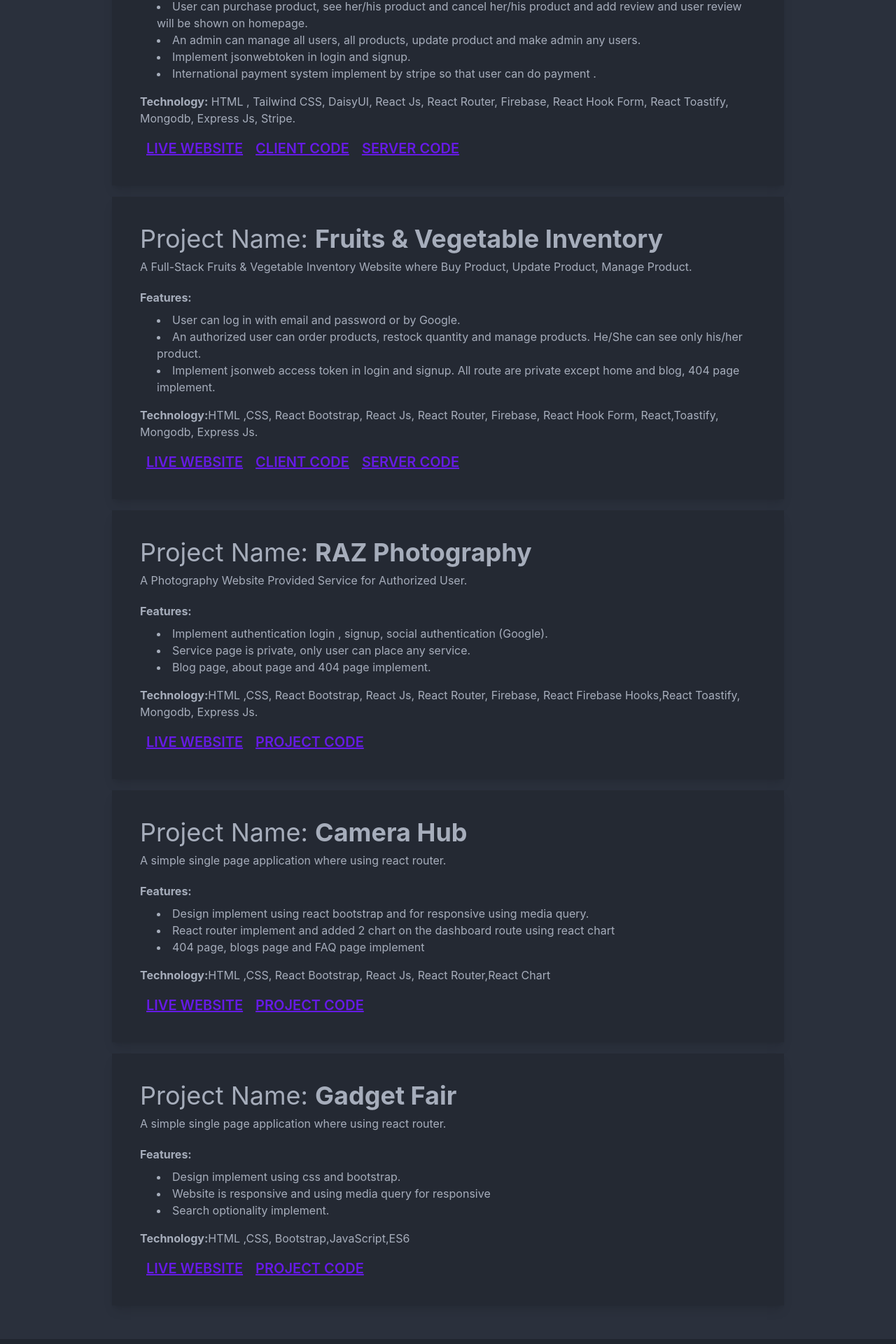
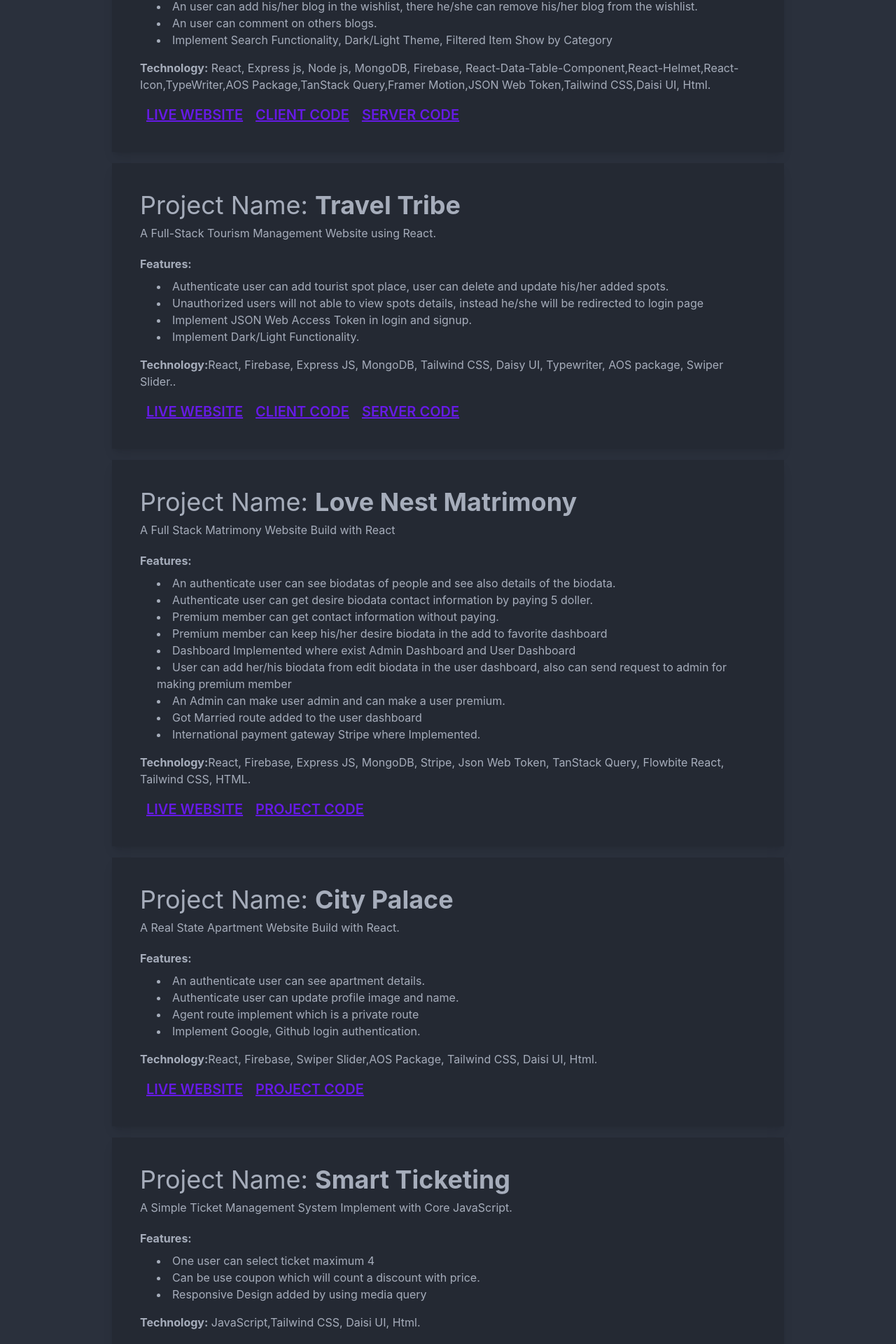
Before and after one commit to arifraj9911/developer-portfolio-arif, a React (Create React App) app: page /projects in a window 1280 px wide. Shown: the part 351-2271 px from the top of the page at 70% size. Built offline with nearby package versions, Linux system fonts and the light colour scheme; the HTML template or start-up script is replaced by a standard one.

Commit message:
project overview section update

```diff
--- a/src/components/ProjectsOverview.js
+++ b/src/components/ProjectsOverview.js
@@ -6,84 +6,86 @@ const ProjectsOverview = () => {
     <div className="my-12 lg:px-40">
       <div className="text-left shadow-lg bg-base-200 mb-4 p-10">
         <h2 className="text-2xl lg:text-4xl mb-2">
-          Project Name: <span className="font-bold">Component House</span>
+          Project Name: <span className="font-bold">Sports EYE</span>
         </h2>
-        <p>
-          A Full-Stack Manufacturing Website of Parts of Computer or Laptop. A
-          User Can Buy Product and An Admin Can Manage Things.
-        </p>
+        <p>A Full-Stack Sports Blog Website Build with React.</p>
         <div className="mt-5">
           <p className="font-bold mb-2">Features:</p>
           <div className="ml-6">
             <li>
-              User can purchase product, see her/his product and cancel her/his
-              product and add review and user review will be shown on homepage.
+              An authenticate user can add his/her blog , edit and also can
+              update his/her blog.
             </li>
             <li>
-              An admin can manage all users, all products, update product and
-              make admin any users.
+              An user can add his/her blog in the wishlist, there he/she can
+              remove his/her blog from the wishlist.
             </li>
-            <li>Implement jsonwebtoken in login and signup.</li>
+            <li>An user can comment on others blogs.</li>
             <li>
-              International payment system implement by stripe so that user can
-              do payment .
+              Implement Search Functionality, Dark/Light Theme, Filtered Item
+              Show by Category
             </li>
           </div>
           <p className="mt-4">
-            <span className="font-bold">Technology:</span> HTML , Tailwind CSS,
-            DaisyUI, React Js, React Router, Firebase, React Hook Form, React
-            Toastify, Mongodb, Express Js, Stripe.
+            <span className="font-bold">Technology:</span> React, Express js,
+            Node js, MongoDB, Firebase,
+            React-Data-Table-Component,React-Helmet,React-Icon,TypeWriter,AOS
+            Package,TanStack Query,Framer Motion,JSON Web Token,Tailwind
+            CSS,Daisi UI, Html.
           </p>
         </div>
         <div className="mt-4">
-          <a href="https://component-house.web.app/" target="_blank">
-            <button class="btn btn-link btn-xs text-1xl lg:text-xl">Live Website</button>
+          <a href="https://sports-blog-f1e26.web.app/" target="_blank">
+            <button class="btn btn-link btn-xs text-1xl lg:text-xl">
+              Live Website
+            </button>
           </a>
           <a
             href="https://github.com/arifraj199/component-house-client"
             target="_blank"
           >
-            <button class="btn btn-link btn-xs text-1xl lg:text-xl">Client Code</button>
+            <button class="btn btn-link btn-xs text-1xl lg:text-xl">
+              Client Code
+            </button>
           </a>
           <a
             href="https://github.com/arifraj199/component-house-server"
             target="_blank"
           >
-            <button class="btn btn-link btn-xs text-1xl lg:text-xl">Server Code</button>
+            <button class="btn btn-link btn-xs text-1xl lg:text-xl">
+              Server Code
+            </button>
           </a>
         </div>
       </div>
 
       <div className="text-left shadow-lg bg-base-200 mb-4 p-10">
         <h2 className="text-2xl lg:text-4xl mb-2">
-          Project Name:{" "}
-          <span className="font-bold">Fruits & Vegetable Inventory</span>
+          Project Name: <span className="font-bold">Travel Tribe</span>
         </h2>
-        <p>
-          A Full-Stack Fruits & Vegetable Inventory Website where Buy Product,
-          Update Product, Manage Product.
-        </p>
+        <p>A Full-Stack Tourism Management Website using React.</p>
         <div className="mt-5">
           <p className="font-bold mb-2">Features:</p>
           <div className="ml-6">
-            <li>User can log in with email and password or by Google.</li>
             <li>
-              An authorized user can order products, restock quantity and manage
-              products. He/She can see only his/her product.
+              Authenticate user can add tourist spot place, user can delete and
+              update his/her added spots.
             </li>
             <li>
-              Implement jsonweb access token in login and signup. All route are
-              private except home and blog, 404 page implement.
+              Unauthorized users will not able to view spots details, instead
+              he/she will be redirected to login page
             </li>
+            <li>Implement JSON Web Access Token in login and signup.</li>
+            <li>Implement Dark/Light Functionality.</li>
           </div>
           <p className="mt-4">
-            <span className="font-bold">Technology:</span>HTML ,CSS, React
-            Bootstrap, React Js, React Router, Firebase, React Hook Form,
-            React,Toastify, Mongodb, Express Js.
+            <span className="font-bold">Technology:</span>React, Firebase,
+            Express JS, MongoDB, Tailwind CSS, Daisy UI, Typewriter, AOS
+            package, Swiper Slider..
           </p>
         </div>
         <div className="mt-4">
-          <a href="https://fruits-inventory.web.app/" target="_blank">
+          <a href="https://tourism-management-69cfd.web.app/" target="_blank">
             <button class="btn btn-link btn-xs text-1xl lg:text-xl">
               Live Website
             </button>
@@ -109,27 +111,46 @@ const ProjectsOverview = () => {
 
       <div className="text-left shadow-lg bg-base-200 mb-4 p-10">
         <h2 className="text-2xl lg:text-4xl mb-2">
-          Project Name: <span className="font-bold">RAZ Photography</span>
+          Project Name: <span className="font-bold">Love Nest Matrimony</span>
         </h2>
-        <p>A Photography Website Provided Service for Authorized User.</p>
+        <p>A Full Stack Matrimony Website Build with React</p>
         <div className="mt-5">
           <p className="font-bold mb-2">Features:</p>
           <div className="ml-6">
             <li>
-              Implement authentication login , signup, social authentication
-              (Google).
+              An authenticate user can see biodatas of people and see also
+              details of the biodata.
             </li>
-            <li>Service page is private, only user can place any service.</li>
-            <li>Blog page, about page and 404 page implement.</li>
+            <li>
+              Authenticate user can get desire biodata contact information by
+              paying 5 doller.
+            </li>
+            <li>Premium member can get contact information without paying.</li>
+            <li>
+              Premium member can keep his/her desire biodata in the add to
+              favorite dashboard
+            </li>
+            <li>
+              Dashboard Implemented where exist Admin Dashboard and User
+              Dashboard
+            </li>
+            <li>
+              User can add her/his biodata from edit biodata in the user
+              dashboard, also can send request to admin for making premium
+              member
+            </li>
+            <li>An Admin can make user admin and can make a user premium.</li>
+            <li>Got Married route added to the user dashboard</li>
+            <li>International payment gateway Stripe where Implemented.</li>
           </div>
           <p className="mt-4">
-            <span className="font-bold">Technology:</span>HTML ,CSS, React
-            Bootstrap, React Js, React Router, Firebase, React Firebase
-            Hooks,React Toastify, Mongodb, Express Js.
+            <span className="font-bold">Technology:</span>React, Firebase,
+            Express JS, MongoDB, Stripe, Json Web Token, TanStack Query,
+            Flowbite React, Tailwind CSS, HTML.
           </p>
         </div>
         <div className="mt-4">
-          <a href="https://weeding-photographer-b39e1.web.app/" target="_blank">
+          <a href="https://project-matrimony-9e690.web.app/" target="_blank">
             <button class="btn btn-link btn-xs text-1xl lg:text-xl">
               Live Website
             </button>
@@ -147,29 +168,57 @@ const ProjectsOverview = () => {
 
       <div className="text-left shadow-lg bg-base-200 mb-4 p-10">
         <h2 className="text-2xl lg:text-4xl mb-2">
-          Project Name: <span className="font-bold">Camera Hub</span>
+          Project Name: <span className="font-bold">City Palace</span>
         </h2>
-        <p>A simple single page application where using react router.</p>
+        <p>A Real State Apartment Website Build with React.</p>
         <div className="mt-5">
           <p className="font-bold mb-2">Features:</p>
           <div className="ml-6">
-            <li>
-              Design implement using react bootstrap and for responsive using
-              media query.
-            </li>
-            <li>
-              React router implement and added 2 chart on the dashboard route
-              using react chart
-            </li>
-            <li>404 page, blogs page and FAQ page implement</li>
+            <li>An authenticate user can see apartment details.</li>
+            <li>Authenticate user can update profile image and name.</li>
+            <li>Agent route implement which is a private route</li>
+            <li>Implement Google, Github login authentication.</li>
           </div>
           <p className="mt-4">
-            <span className="font-bold">Technology:</span>HTML ,CSS, React
-            Bootstrap, React Js, React Router,React Chart
+            <span className="font-bold">Technology:</span>React, Firebase,
+            Swiper Slider,AOS Package, Tailwind CSS, Daisi UI, Html.
           </p>
         </div>
         <div className="mt-4">
-          <a href="https://assignment-camera-hub.netlify.app/" target="_blank">
+          <a href="https://apartment-react-assignment.web.app/" target="_blank">
+            <button class="btn btn-link btn-xs text-1xl lg:text-xl">
+              Live Website
+            </button>
+          </a>
+          <a href="https://github.com/arifraj199/camera-hub" target="_blank">
+            <button class="btn btn-link btn-xs text-1xl lg:text-xl">
+              Project Code
+            </button>
+          </a>
+        </div>
+      </div>
+      <div className="text-left shadow-lg bg-base-200 mb-4 p-10">
+        <h2 className="text-2xl lg:text-4xl mb-2">
+          Project Name: <span className="font-bold">Smart Ticketing</span>
+        </h2>
+        <p>A Simple Ticket Management System Implement with Core JavaScript.</p>
+        <div className="mt-5">
+          <p className="font-bold mb-2">Features:</p>
+          <div className="ml-6">
+            <li>One user can select ticket maximum 4</li>
+            <li>Can be use coupon which will count a discount with price.</li>
+            <li>Responsive Design added by using media query</li>
+          </div>
+          <p className="mt-4">
+            <span className="font-bold">Technology:</span> JavaScript,Tailwind
+            CSS, Daisi UI, Html.
+          </p>
+        </div>
+        <div className="mt-4">
+          <a
+            href="https://smart-ticketing-assignment.netlify.app/"
+            target="_blank"
+          >
             <button class="btn btn-link btn-xs text-1xl lg:text-xl">
               Live Website
             </button>
```
